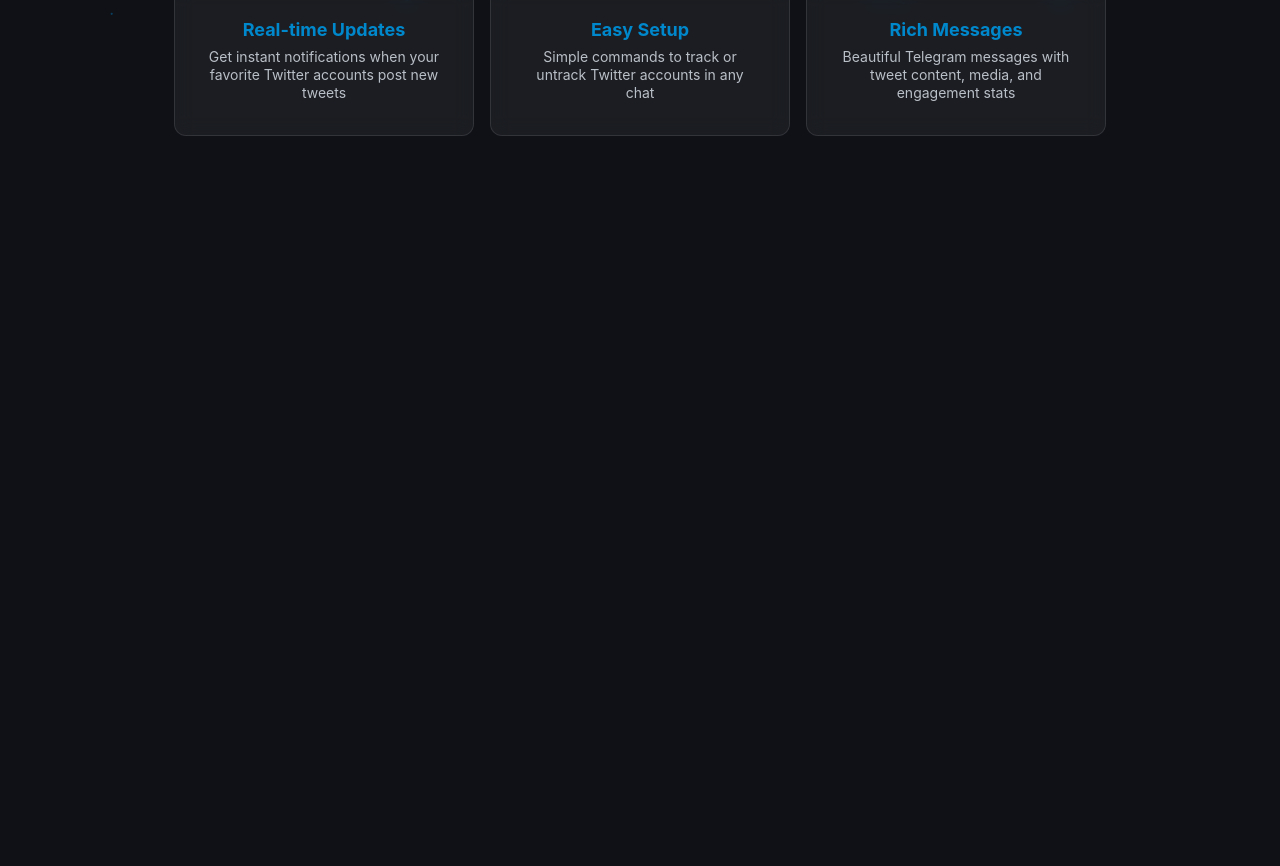
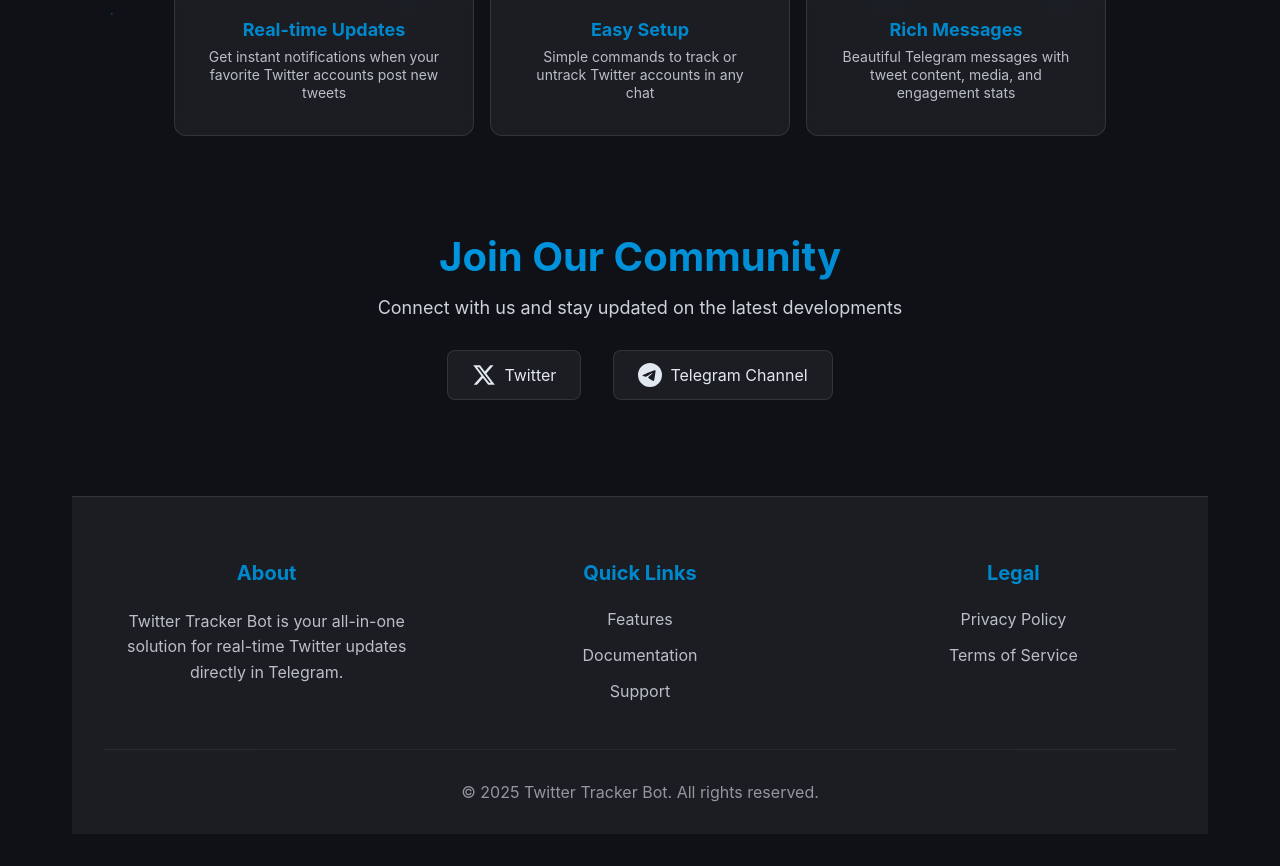
Before and after one commit to xTrackSOL/twitter-tracker, a Flask app: page / in a window 1280 px wide. Shown: the part 785-1651 px from the top of the page. Before the commit the page ends 921 px from the top, so only its background shows below. Run offline with Flask 3, Linux system fonts and the light colour scheme.

Commit message:
Agent query: Are the new community section and footer visible at the bottom of the page with proper styling?
Add community section and footer to homepage.

Screenshot: https://storage.googleapis.com/screenshot-production-us-central1/502e9329-971e-4b68-a0e3-180ee8a06cd6/041bfe1a-19dd-4511-aa7b-7b9c07c4e785.jpg

```diff
--- a/static/css/style.css
+++ b/static/css/style.css
@@ -268,3 +268,131 @@
         word-break: break-all;
     }
 }
+
+.community {
+    text-align: center;
+    margin: 4rem auto;
+    padding: 2rem;
+    max-width: 800px;
+}
+
+.community h2 {
+    font-size: 2.5rem;
+    margin-bottom: 1rem;
+    background: linear-gradient(135deg, #0099e6 0%, #0088cc 100%);
+    -webkit-background-clip: text;
+    -webkit-text-fill-color: transparent;
+}
+
+.community p {
+    font-size: 1.125rem;
+    margin-bottom: 2rem;
+    opacity: 0.9;
+}
+
+.social-links {
+    display: flex;
+    justify-content: center;
+    gap: 2rem;
+}
+
+.social-link {
+    display: flex;
+    align-items: center;
+    gap: 0.5rem;
+    color: var(--text);
+    text-decoration: none;
+    padding: 0.75rem 1.5rem;
+    border-radius: 8px;
+    background: var(--card-bg);
+    border: 1px solid rgba(255, 255, 255, 0.1);
+    transition: all 0.3s ease;
+}
+
+.social-link:hover {
+    transform: translateY(-2px);
+    background: var(--primary);
+    color: white;
+}
+
+.footer {
+    margin-top: 4rem;
+    padding: 4rem 2rem 2rem;
+    background: var(--card-bg);
+    border-top: 1px solid rgba(255, 255, 255, 0.1);
+}
+
+.footer-content {
+    max-width: 1200px;
+    margin: 0 auto;
+    display: grid;
+    grid-template-columns: repeat(auto-fit, minmax(250px, 1fr));
+    gap: 3rem;
+}
+
+.footer-section {
+    display: flex;
+    flex-direction: column;
+    gap: 1rem;
+}
+
+.footer-section h4 {
+    color: var(--primary);
+    font-size: 1.25rem;
+    margin-bottom: 0.5rem;
+}
+
+.footer-section p {
+    opacity: 0.8;
+    line-height: 1.6;
+}
+
+.footer-section a {
+    color: var(--text);
+    text-decoration: none;
+    opacity: 0.8;
+    transition: all 0.3s ease;
+}
+
+.footer-section a:hover {
+    color: var(--primary);
+    opacity: 1;
+}
+
+.footer-bottom {
+    max-width: 1200px;
+    margin: 3rem auto 0;
+    padding-top: 2rem;
+    border-top: 1px solid rgba(255, 255, 255, 0.1);
+    text-align: center;
+    opacity: 0.6;
+}
+
+@media (max-width: 768px) {
+    .community {
+        padding: 1rem;
+    }
+
+    .community h2 {
+        font-size: 2rem;
+    }
+
+    .social-links {
+        flex-direction: column;
+        align-items: center;
+    }
+
+    .social-link {
+        width: 100%;
+        justify-content: center;
+    }
+
+    .footer-content {
+        grid-template-columns: 1fr;
+        text-align: center;
+    }
+
+    .footer-section {
+        align-items: center;
+    }
+}
--- a/templates/index.html
+++ b/templates/index.html
@@ -71,6 +71,48 @@
                 <p>Beautiful Telegram messages with tweet content, media, and engagement stats</p>
             </div>
         </div>
+
+        <section class="community">
+            <h2>Join Our Community</h2>
+            <p>Connect with us and stay updated on the latest developments</p>
+            <div class="social-links">
+                <a href="https://twitter.com/TwitterAPI" target="_blank" class="social-link">
+                    <svg viewBox="0 0 24 24" fill="currentColor" height="24" width="24">
+                        <path d="M18.244 2.25h3.308l-7.227 8.26 8.502 11.24H16.17l-5.214-6.817L4.99 21.75H1.68l7.73-8.835L1.254 2.25H8.08l4.713 6.231zm-1.161 17.52h1.833L7.084 4.126H5.117z"/>
+                    </svg>
+                    Twitter
+                </a>
+                <a href="https://t.me/your_channel" target="_blank" class="social-link">
+                    <svg viewBox="0 0 24 24" fill="currentColor" height="24" width="24">
+                        <path d="M11.944 0A12 12 0 0 0 0 12a12 12 0 0 0 12 12 12 12 0 0 0 12-12A12 12 0 0 0 12 0a12 12 0 0 0-.056 0zm4.962 7.224c.1-.002.321.023.465.14a.506.506 0 0 1 .171.325c.016.093.036.306.02.472-.18 1.898-.962 6.502-1.36 8.627-.168.9-.499 1.201-.82 1.23-.696.065-1.225-.46-1.9-.902-1.056-.693-1.653-1.124-2.678-1.8-1.185-.78-.417-1.21.258-1.91.177-.184 3.247-2.977 3.307-3.23.007-.032.014-.15-.056-.212s-.174-.041-.249-.024c-.106.024-1.793 1.14-5.061 3.345-.48.33-.913.49-1.302.48-.428-.008-1.252-.241-1.865-.44-.752-.245-1.349-.374-1.297-.789.027-.216.325-.437.893-.663 3.498-1.524 5.83-2.529 6.998-3.014 3.332-1.386 4.025-1.627 4.476-1.635z"/>
+                    </svg>
+                    Telegram Channel
+                </a>
+            </div>
+        </section>
+
+        <footer class="footer">
+            <div class="footer-content">
+                <div class="footer-section">
+                    <h4>About</h4>
+                    <p>Twitter Tracker Bot is your all-in-one solution for real-time Twitter updates directly in Telegram.</p>
+                </div>
+                <div class="footer-section">
+                    <h4>Quick Links</h4>
+                    <a href="#features">Features</a>
+                    <a href="https://docs.example.com">Documentation</a>
+                    <a href="https://t.me/your_support">Support</a>
+                </div>
+                <div class="footer-section">
+                    <h4>Legal</h4>
+                    <a href="/privacy">Privacy Policy</a>
+                    <a href="/terms">Terms of Service</a>
+                </div>
+            </div>
+            <div class="footer-bottom">
+                <p>&copy; 2025 Twitter Tracker Bot. All rights reserved.</p>
+            </div>
+        </footer>
     </main>
 
     <script src="{{ url_for('static', filename='js/animation.js') }}"></script>
```
